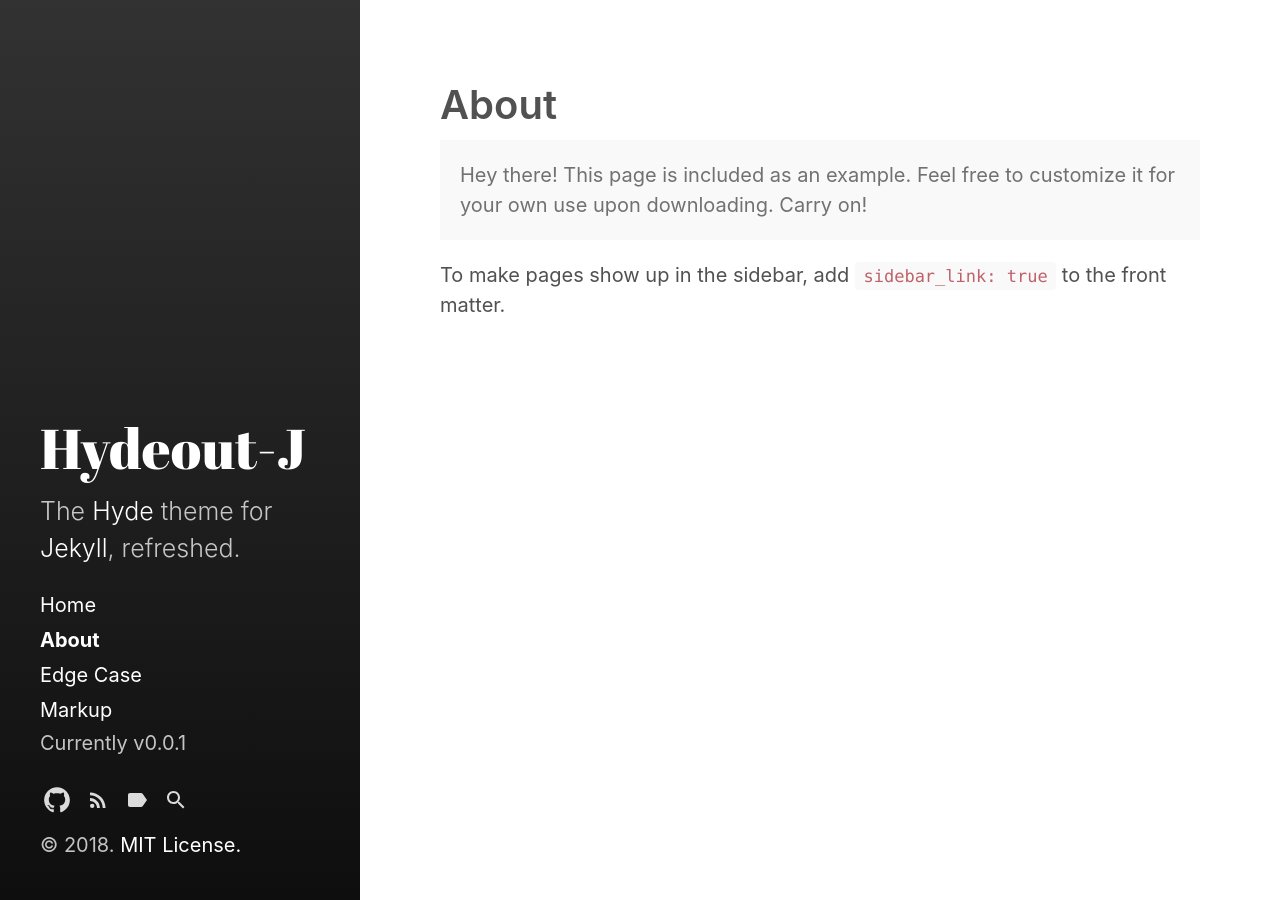
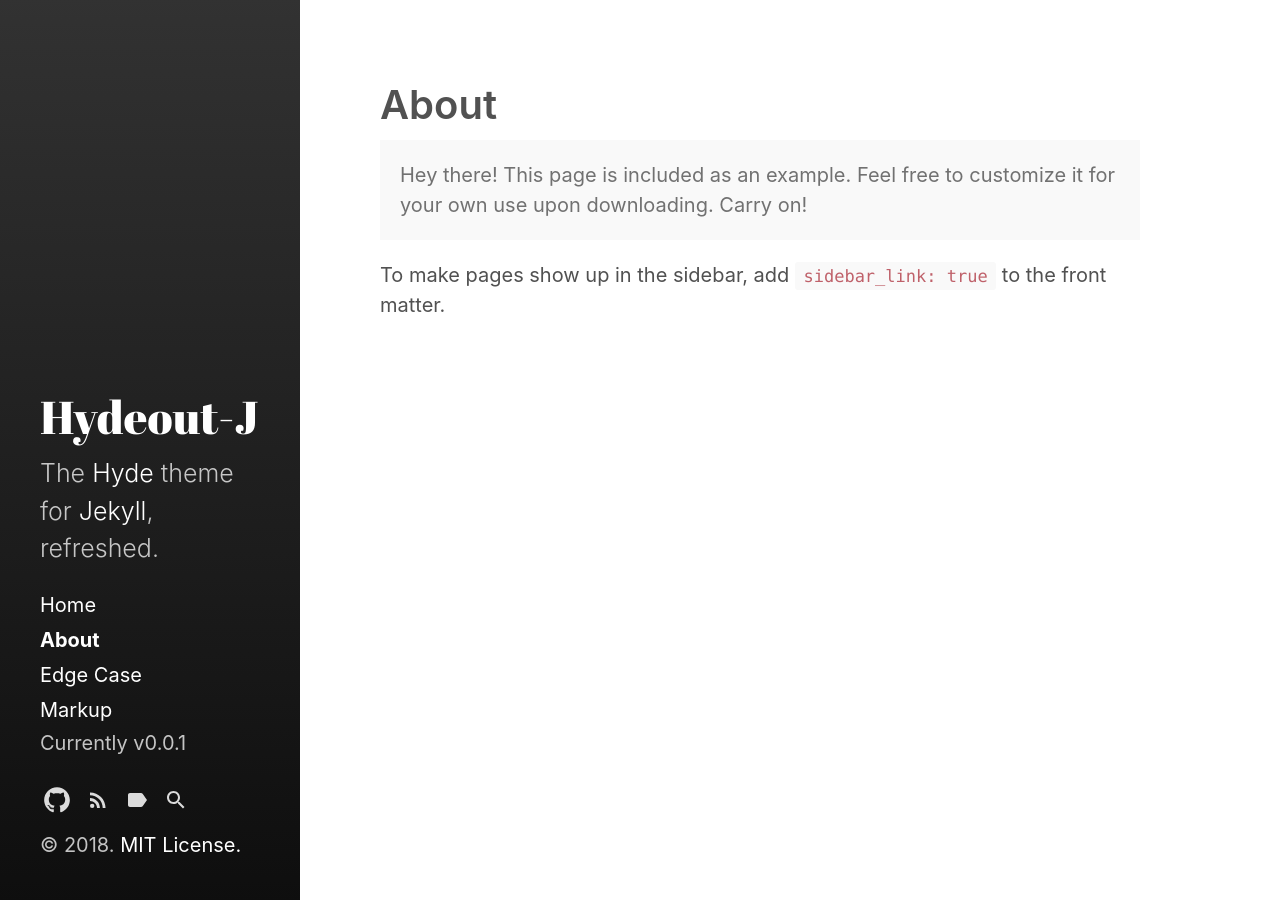
Before and after one commit to mirinae312/hydeout_j, a Jekyll site: the page built from about.md, in a window 1280 px wide. Built offline with Jekyll 4.4.1, drawn with Linux system fonts in a browser that asks for light colours.

Commit message:
sidebar 폭 축소 #1

```diff
--- a/_sass/hydeout/_layout.scss
+++ b/_sass/hydeout/_layout.scss
@@ -116,7 +116,7 @@ body {
 
   // Bigger title
   .site-title {
-    font-size: 2.8rem; // 3.25rem;
+    font-size: 2.3rem; // 3.25rem;
     color: $sidebar-title-color;
   }
 
@@ -169,7 +169,7 @@ body {
 
   #sidebar {
     .site-title {
-      font-size: 2.8rem; // 3.25rem;
+      font-size: 2.3rem; // 3.25rem;
 
       a { color: $sidebar-title-color; }
       .back-arrow { display: none; }
--- a/_sass/hydeout/_variables.scss
+++ b/_sass/hydeout/_variables.scss
@@ -29,7 +29,7 @@ $padding-v: 1em !default;
 $padding-h: 1.5em !default;
 $heading-spacing: 0.5rem !default;
 $section-spacing: 2rem !default;
-$sidebar-width: 18rem !default;
+$sidebar-width: 15rem !default;
 
 $large-breakpoint: 49rem !default;
 $large-font-size: 1.25rem !default;
```
